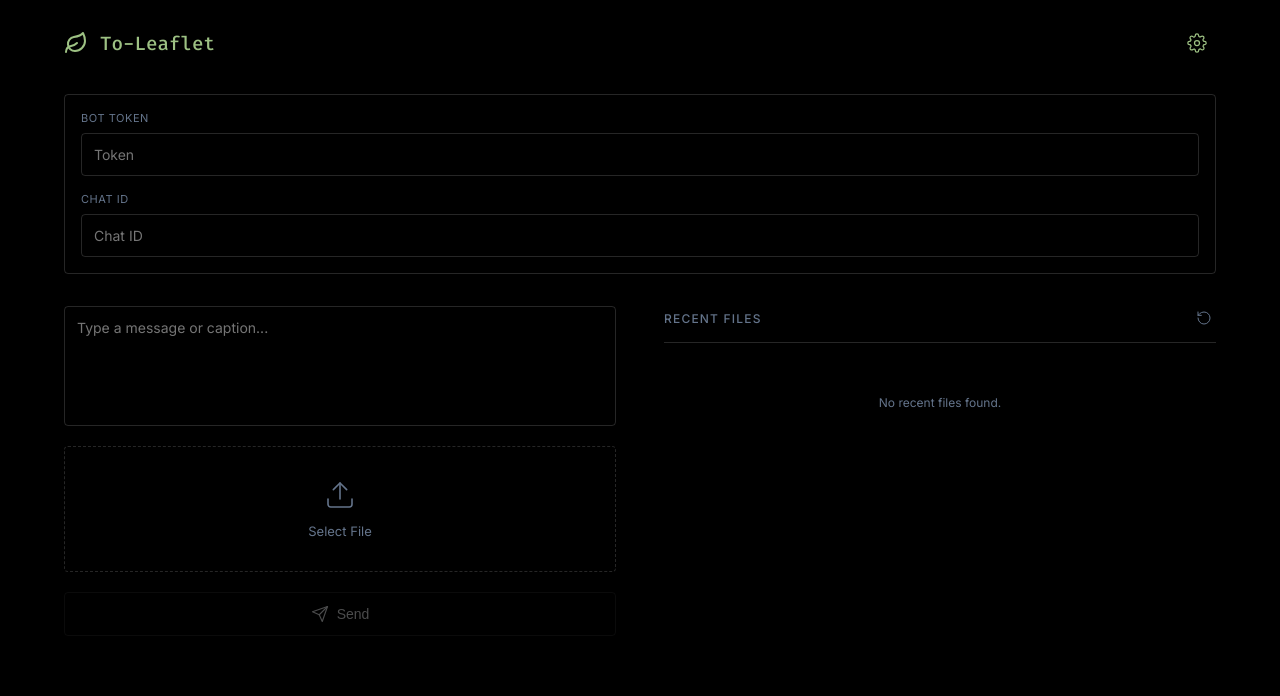
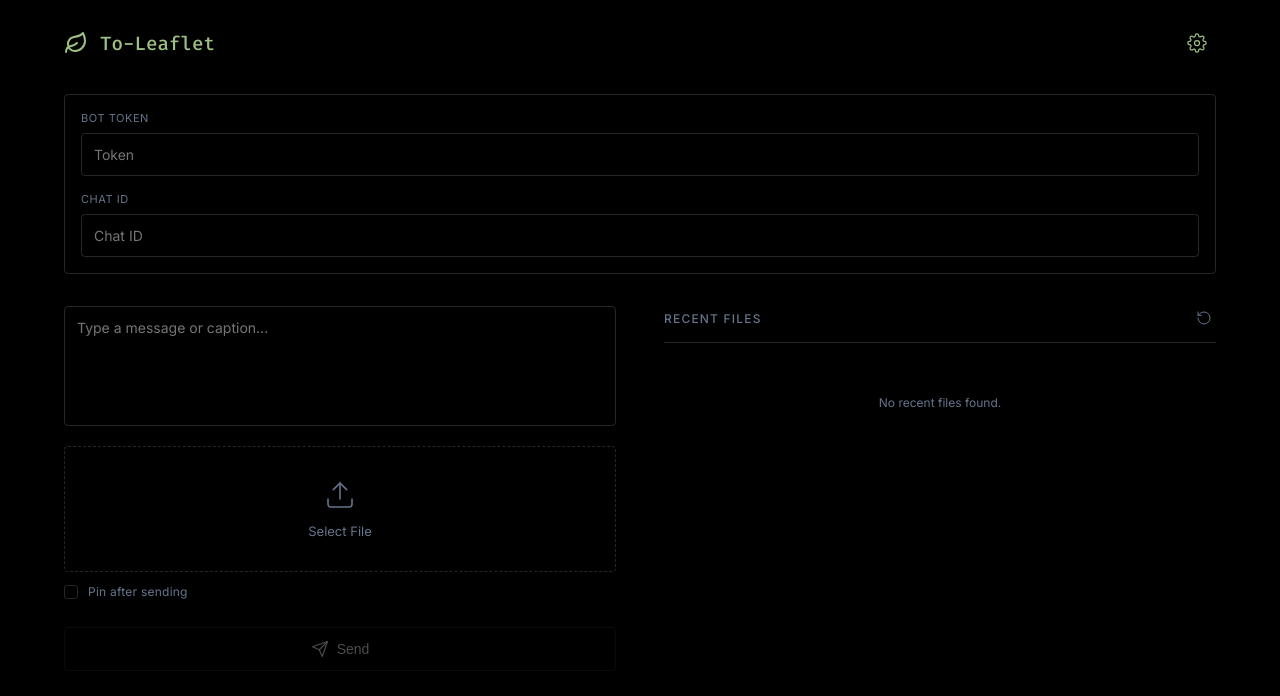
Before and after one commit to mosS-Green/To-Leaflet, a React (Vite) app: page / in a window 1280 px wide. Shown: the top 696 px of the page. Built offline with nearby package versions, Linux system fonts and the light colour scheme.

Commit message:
feat: naming and pinned texts

```diff
--- a/src/App.jsx
+++ b/src/App.jsx
@@ -57,7 +57,11 @@ export default function App() {
   const [fetching, setFetching] = useState(false);
   const [recentFiles, setRecentFiles] = useState([]);
   const [dragOver, setDragOver] = useState(false);
+  const [pinAfterSend, setPinAfterSend] = useState(() => localStorage.getItem('tg_pin_after_send') === 'true');
+
   const fileInputRef = useRef(null);
+  const captionRef = useRef(null);
+  const handleSendRef = useRef(null);
 
   useEffect(() => {
     localStorage.setItem('tg_bot_token', botToken);
@@ -68,6 +72,10 @@ export default function App() {
   }, [chatId]);
 
   useEffect(() => {
+    localStorage.setItem('tg_pin_after_send', pinAfterSend);
+  }, [pinAfterSend]);
+
+  useEffect(() => {
     if (botToken && chatId) {
       fetchRecent();
     }
@@ -75,18 +83,35 @@ export default function App() {
 
   useEffect(() => {
     const handlePaste = (e) => {
-      if (document.activeElement.tagName === 'INPUT' || document.activeElement.tagName === 'TEXTAREA') return;
-
       const item = Array.from(e.clipboardData.items).find(i => i.kind === 'file');
       if (item) {
+        e.preventDefault();
         const pastedFile = item.getAsFile();
-        const ext = getExtFromMime(pastedFile.type || 'application/octet-stream');
-        const newFile = new File([pastedFile], `pasted-${Date.now()}.${ext}`, { type: pastedFile.type });
-        setFile(newFile);
+        if (pastedFile) {
+          const ext = getExtFromMime(pastedFile.type || 'application/octet-stream');
+          // If the file has a generic name or no name, generate one, otherwise retain its name
+          const hasGenericName = !pastedFile.name || pastedFile.name === 'blob';
+          const fileName = hasGenericName ? `pasted-${Date.now()}.${ext}` : pastedFile.name;
+          const newFile = new File([pastedFile], fileName, { type: pastedFile.type });
+
+          setFile(newFile);
+          captionRef.current?.focus();
+        }
       }
     };
     window.addEventListener('paste', handlePaste);
     return () => window.removeEventListener('paste', handlePaste);
+  }, []);
+
+  useEffect(() => {
+    const handleGlobalKeyDown = (e) => {
+      if (e.key === 'Enter' && !e.shiftKey) {
+        e.preventDefault();
+        handleSendRef.current?.();
+      }
+    };
+    window.addEventListener('keydown', handleGlobalKeyDown);
+    return () => window.removeEventListener('keydown', handleGlobalKeyDown);
   }, []);
 
   const handleSend = async (e) => {
@@ -97,6 +122,7 @@ export default function App() {
     setResult(null);
 
     try {
+      let data;
       if (file) {
         const isImage = file.type.startsWith('image/');
         const apiMethod = isImage ? 'sendPhoto' : 'sendDocument';
@@ -111,30 +137,53 @@ export default function App() {
           method: 'POST',
           body: formData,
         });
-        const data = await res.json();
-        if (data.ok) {
-          setResult({ ok: true, message: 'Sent!' });
-          setFile(null);
-          setMessage('');
-          if (fileInputRef.current) fileInputRef.current.value = '';
-          fetchRecent();
-        } else {
-          setResult({ ok: false, message: `API Error: ${data.description}` });
-        }
+        data = await res.json();
       } else {
         const res = await fetch(`https://moss.leafyakeru.workers.dev/bot${botToken}/sendMessage`, {
           method: 'POST',
           headers: { 'Content-Type': 'application/json' },
           body: JSON.stringify({ chat_id: chatId, text: message.trim() }),
         });
-        const data = await res.json();
-        if (data.ok) {
-          setResult({ ok: true, message: 'Message sent!' });
-          setMessage('');
-          fetchRecent();
-        } else {
-          setResult({ ok: false, message: `API Error: ${data.description}` });
+        data = await res.json();
+      }
+
+      if (data.ok) {
+        let pinSuccess = true;
+        if (pinAfterSend && data.result?.message_id) {
+          try {
+            const pinRes = await fetch(`https://moss.leafyakeru.workers.dev/bot${botToken}/pinChatMessage`, {
+              method: 'POST',
+              headers: { 'Content-Type': 'application/json' },
+              body: JSON.stringify({
+                chat_id: chatId,
+                message_id: data.result.message_id,
+                disable_notification: false,
+              }),
+            });
+            const pinData = await pinRes.json();
+            if (!pinData.ok) {
+              pinSuccess = false;
+              console.error('Failed to pin message:', pinData.description);
+            }
+          } catch (pinErr) {
+            pinSuccess = false;
+            console.error('Error pinning message:', pinErr);
+          }
         }
+
+        setResult({
+          ok: true,
+          message: pinAfterSend
+            ? (pinSuccess ? 'Sent and pinned!' : 'Sent but failed to pin.')
+            : 'Sent!'
+        });
+
+        setFile(null);
+        setMessage('');
+        if (fileInputRef.current) fileInputRef.current.value = '';
+        fetchRecent();
+      } else {
+        setResult({ ok: false, message: `API Error: ${data.description}` });
       }
     } catch (err) {
       setResult({ ok: false, message: `Network Error: ${err.message}` });
@@ -143,6 +192,10 @@ export default function App() {
       setTimeout(() => setResult(null), 3000);
     }
   };
+
+  useEffect(() => {
+    handleSendRef.current = handleSend;
+  });
 
   const fetchRecent = async () => {
     if (!botToken || !chatId) return;
@@ -304,16 +357,11 @@ export default function App() {
         <div className="send-zone">
           <form className="send-area" onSubmit={handleSend}>
             <textarea
+              ref={captionRef}
               className="textarea-message"
               placeholder="Type a message or caption..."
               value={message}
               onChange={(e) => setMessage(e.target.value)}
-              onKeyDown={(e) => {
-                if (e.key === 'Enter' && !e.shiftKey) {
-                  e.preventDefault();
-                  handleSend(e);
-                }
-              }}
             />
 
             <div
@@ -353,6 +401,18 @@ export default function App() {
                   <div style={{fontSize: '13px'}}>Select File</div>
                 </>
               )}
+            </div>
+
+            <div className="options-zone">
+              <label className="checkbox-container">
+                <input
+                  type="checkbox"
+                  checked={pinAfterSend}
+                  onChange={(e) => setPinAfterSend(e.target.checked)}
+                />
+                <span className="checkbox-custom"></span>
+                <span className="checkbox-label">Pin after sending</span>
+              </label>
             </div>
 
             <button
--- a/src/index.css
+++ b/src/index.css
@@ -323,3 +323,80 @@ input:focus, textarea:focus {
 .result.error { color: var(--error); border-color: rgba(239, 68, 68, 0.5); }
 .spin { animation: spin 1s linear infinite; }
 @keyframes spin { 100% { transform: rotate(360deg); } }
+
+.options-zone {
+  display: flex;
+  align-items: center;
+  margin-top: -8px;
+  margin-bottom: 8px;
+}
+
+.checkbox-container {
+  display: flex;
+  align-items: center;
+  position: relative;
+  padding-left: 24px;
+  cursor: pointer;
+  user-select: none;
+  color: var(--text-muted);
+  transition: color 0.3s;
+}
+
+.checkbox-container:hover {
+  color: var(--text-light);
+}
+
+.checkbox-container input {
+  position: absolute;
+  opacity: 0;
+  cursor: pointer;
+  height: 0;
+  width: 0;
+}
+
+.checkbox-custom {
+  position: absolute;
+  top: 50%;
+  left: 0;
+  transform: translateY(-50%);
+  height: 14px;
+  width: 14px;
+  background-color: transparent;
+  border: 1px solid var(--border);
+  border-radius: 3px;
+  transition: all 0.2s ease;
+}
+
+.checkbox-container:hover input ~ .checkbox-custom {
+  border-color: var(--accent-2);
+}
+
+.checkbox-container input:checked ~ .checkbox-custom {
+  background-color: var(--accent);
+  border-color: var(--accent);
+}
+
+.checkbox-custom::after {
+  content: "";
+  position: absolute;
+  display: none;
+}
+
+.checkbox-container input:checked ~ .checkbox-custom::after {
+  display: block;
+}
+
+.checkbox-container .checkbox-custom::after {
+  left: 4px;
+  top: 1px;
+  width: 3px;
+  height: 6px;
+  border: solid var(--bg-darker);
+  border-width: 0 1.5px 1.5px 0;
+  transform: rotate(45deg);
+}
+
+.checkbox-label {
+  font-size: 12px;
+  letter-spacing: 0.02em;
+}
```
